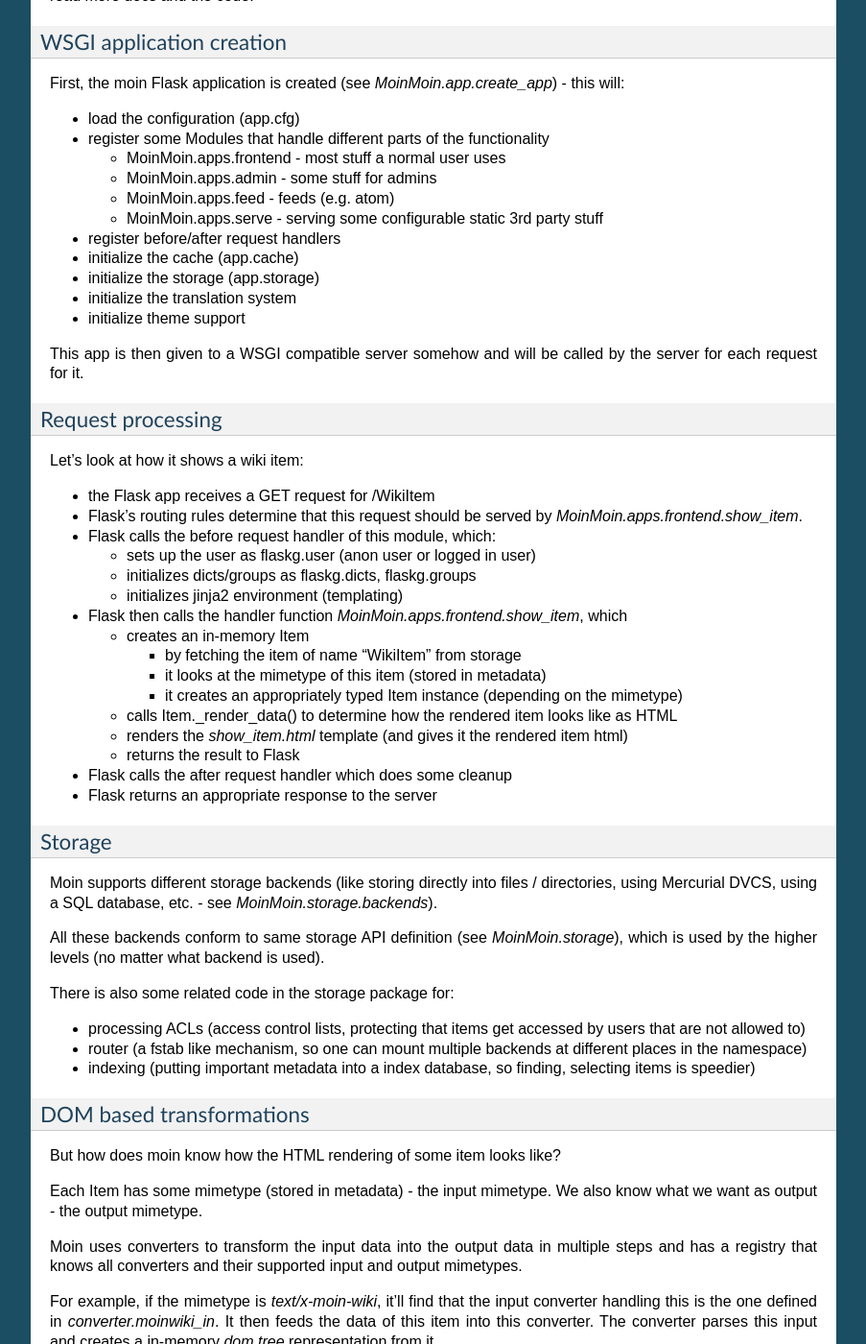
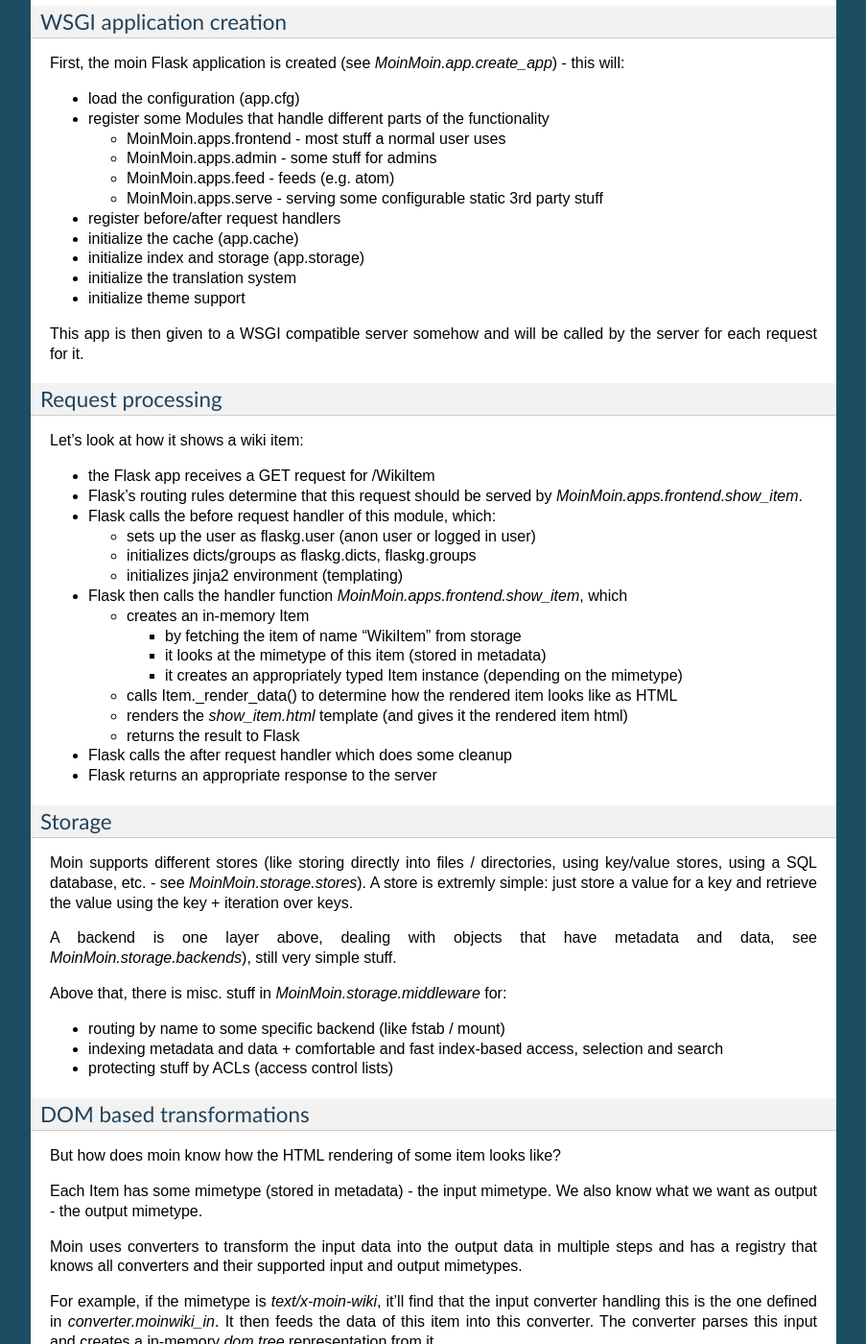
Before and after one commit to bhrigu123/moin-2.0-beta, a Sphinx documentation site: the page built from docs/devel/development.rst, in a window 1280 px wide and 1400 px high, scrolled down 1201 px. Shown: the whole window at 96% size, without its empty margins (198-1101 px from the left). Built offline with Sphinx 7.4.7, drawn with Linux system fonts in a browser that asks for light colours; some of the changed text lies outside the part shown.

Commit message:
storage docs updated

```diff
--- a/docs/devel/development.rst
+++ b/docs/devel/development.rst
@@ -47,9 +47,7 @@
 * EmeraldTree for xml / tree processing
 * blinker for signalling
 * pygments for syntax highlighting
-* sqlalchemy as sql database abstraction (for indexing)
-
-  - by default using sqlite as database
+* sqlalchemy as sql database abstraction (sqla backend)
 * jquery javascript lib
 * CKeditor - GUI editor for (x)html
 * TWikiDraw, AnyWikiDraw, svgdraw drawing tools
@@ -78,7 +76,7 @@
   - MoinMoin.apps.serve - serving some configurable static 3rd party stuff
 * register before/after request handlers
 * initialize the cache (app.cache)
-* initialize the storage (app.storage)
+* initialize index and storage (app.storage)
 * initialize the translation system
 * initialize theme support
 
@@ -114,22 +112,20 @@
 
 Storage
 -------
-Moin supports different storage backends (like storing directly into files /
-directories, using Mercurial DVCS, using a SQL database, etc. - see
-`MoinMoin.storage.backends`).
+Moin supports different stores (like storing directly into files /
+directories, using key/value stores, using a SQL database, etc. - see
+`MoinMoin.storage.stores`). A store is extremly simple: just store a value
+for a key and retrieve the value using the key + iteration over keys.
 
-All these backends conform to same storage API definition (see
-`MoinMoin.storage`), which is used by the higher levels (no matter what
-backend is used).
+A backend is one layer above, dealing with objects that have metadata and
+data, see `MoinMoin.storage.backends`), still very simple stuff.
 
-There is also some related code in the storage package for:
+Above that, there is misc. stuff in `MoinMoin.storage.middleware` for:
 
-* processing ACLs (access control lists, protecting that items get accessed
-  by users that are not allowed to)
-* router (a fstab like mechanism, so one can mount multiple backends at
-  different places in the namespace)
-* indexing (putting important metadata into a index database, so finding,
-  selecting items is speedier)
+* routing by name to some specific backend (like fstab / mount)
+* indexing metadata and data + comfortable and fast index-based access,
+  selection and search
+* protecting stuff by ACLs (access control lists)
 
 DOM based transformations
 -------------------------
```
